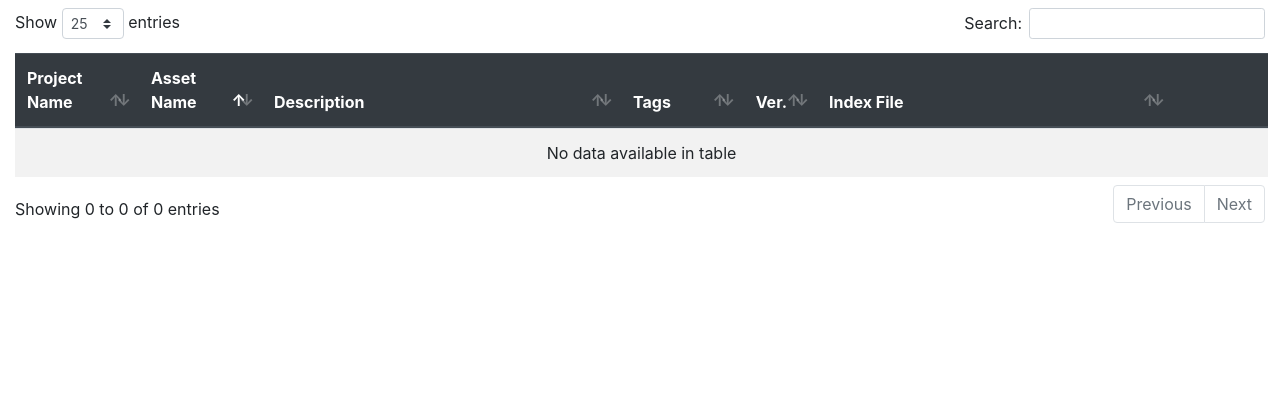
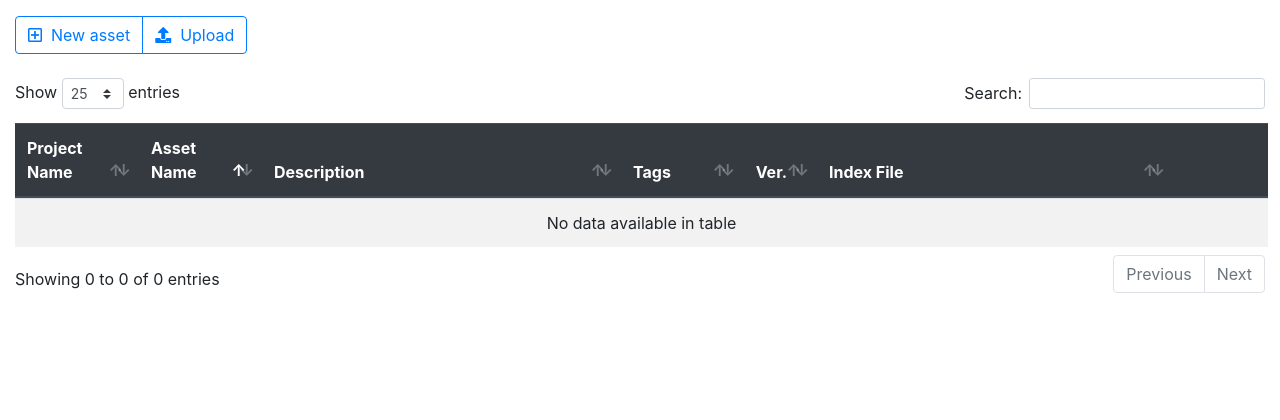
Before and after one commit to ove/ove-asset-manager, a Python web app: template ui/templates/asset-list.html in a window 1280 px wide. Shown: the part 56-476 px from the top of the page. Run offline with Jinja, Linux system fonts and the light colour scheme; the template is opened without the code that fills it, so the values that code supplies are empty.

Commit message:
Bug fixing

```diff
--- a/am/controller.py
+++ b/am/controller.py
@@ -8,7 +8,7 @@ from common.entities import OveMeta
 from common.errors import AssetExistsError, ObjectExistsError, ProjectExistsError
 from common.s3minio import S3Manager
 
-_RESERVED_NAMES = {"list", "validate", "create"}
+_RESERVED_NAMES = {"list", "validate", "create", "new"}
 
 
 class FileController:
@@ -45,6 +45,8 @@ class FileController:
         return self._manager.check_exists(store_name=store_name, project_name=project_name)
 
     def create_asset(self, project_name: str, meta: OveMeta, store_name: str = None) -> OveMeta:
+        if meta.name in _RESERVED_NAMES:
+            raise AssetExistsError(store_name=store_name, project_name=project_name, asset_name=meta.name)
         if self._manager.has_asset_meta(store_name=store_name, project_name=project_name, asset_name=meta.name):
             raise AssetExistsError(store_name=store_name, project_name=project_name, asset_name=meta.name)
         return self._manager.create_asset(store_name=store_name, project_name=project_name, meta=meta)
--- a/ui/__init__.py
+++ b/ui/__init__.py
@@ -6,7 +6,7 @@ import falcon
 from common.middleware import CORSComponent
 from common.util import parse_logging_lvl
 from ui.controller import BackendController
-from ui.routes import ProjectView, IndexView, AssetView, WorkerView, AssetEdit
+from ui.routes import ProjectView, IndexView, AssetView, WorkerView, AssetEdit, NotFoundView, handle_api_exceptions
 
 
 def setup_ui(logging_level: str = "debug", backend_url: str = "http://localhost:8080") -> falcon.API:
@@ -22,9 +22,12 @@ def setup_ui(logging_level: str = "debug", backend_url: str = "http://localhost:
     app.add_static_route("/images", os.getcwd() + "/ui/static/images/", downloadable=True)
 
     app.add_route('/', IndexView(controller=_controller))
+    app.add_route('/404', NotFoundView())
     app.add_route('/view/workers/', WorkerView(controller=_controller))
     app.add_route('/view/store/{store_name}/', ProjectView(controller=_controller))
     app.add_route('/view/store/{store_name}/project/{project_name}/', AssetView(controller=_controller))
     app.add_route('/view/store/{store_name}/project/{project_name}/asset/{asset_name}', AssetEdit(controller=_controller))
 
+    app.add_error_handler(Exception, handle_api_exceptions)
+
     return app
--- a/ui/templates/asset-edit.html
+++ b/ui/templates/asset-edit.html
@@ -18,7 +18,7 @@
                     <div class="form-group row">
                         <label for="name" class="col-sm-2 col-form-label">Name</label>
                         <div class="col-sm-10">
-                            <input name="name" id="name" value="{{ asset.name if not create }}"
+                            <input name="name" id="name" value="{{ asset.name }}"
                                    type="text" {{ "readonly" if not create }} class="form-control" required>
                             <div class="invalid-feedback">Please provide a valid name.</div>
                         </div>
--- a/ui/templates/asset-list.html
+++ b/ui/templates/asset-list.html
@@ -17,6 +17,17 @@
             });
         });
     </script>
+
+    <div class="btn-group mt-2 mb-4" role="group" aria-label="Toolbar">
+        <a href="/view/store/{{ store_name }}/project/{{ project_name }}/asset/new" class="btn btn-outline-primary"
+           data-toggle="tooltip" data-placement="top" title="Create new asset">
+            <i class="far fa-plus-square"></i>&nbsp;&nbsp;New asset
+        </a>
+        <a href="" class="btn btn-outline-primary"
+           data-toggle="tooltip" data-placement="top" title="Upload & create asset">
+            <i class="fas fa-upload"></i>&nbsp;&nbsp;Upload
+        </a>
+    </div>
 
     <table id="table" class="table table-striped">
         <thead class="thead-dark">
@@ -51,7 +62,7 @@
                            data-toggle="tooltip" data-placement="top" title="Edit asset">
                             <i class="far fa-edit"></i>
                         </a>
-                        <a href="" class="btn btn-outline-primary" data-toggle="tooltip" data-placement="top" title="Upload asset">
+                        <a href="" class="btn btn-outline-primary" data-toggle="tooltip" data-placement="top" title="Upload into asset">
                             <i class="fas fa-upload"></i>
                         </a>
                         <a href="" class="btn btn-outline-primary" data-toggle="tooltip" data-placement="top" title="Process asset">
--- a/ui/templates/index.html
+++ b/ui/templates/index.html
@@ -2,9 +2,6 @@
 {% block title %}Store list{% endblock %}
 
 {% block content %}
-    <p></p>
-
-
     <div class="jumbotron">
         <h1 class="display-4">Asset Manager</h1>
         <p class="lead">
@@ -24,5 +21,4 @@
             {% endfor %}
         </div>
     </div>
-
 {% endblock %}
--- a/ui/templates/project-list.html
+++ b/ui/templates/project-list.html
@@ -12,15 +12,16 @@
         });
     </script>
 
-    <form id="project-create" class="form-inline" action="/{{ store_name }}/" method="post">
+    <form id="project-create" class="form-inline" action="/view/store/{{ store_name }}/" method="post">
         <div class="form-group mb-4 mt-2">
             <label for="project" class="sr-only">Project</label>
             <input type="text" class="form-control" id="project" name="project" placeholder="Project name" required>
             <div class="invalid-feedback">Please provide a valid project name.</div>
         </div>
         <button type="button" class="btn btn-primary mb-4 mt-2 ml-3"
+                data-toggle="tooltip" data-placement="top" title="Create new project"
                 onclick="confirm_submission('project-create', 'Are you sure you want to create the project?')">
-            Create new project
+            <i class="fas fa-folder-plus"></i>
         </button>
     </form>
 
```
Also changed, not shown: ui/controller.py (+1 -20 lines), ui/routes.py (+22 -0 lines), ui/templates/404.html (added, +17 -0 lines), 1 other file.
